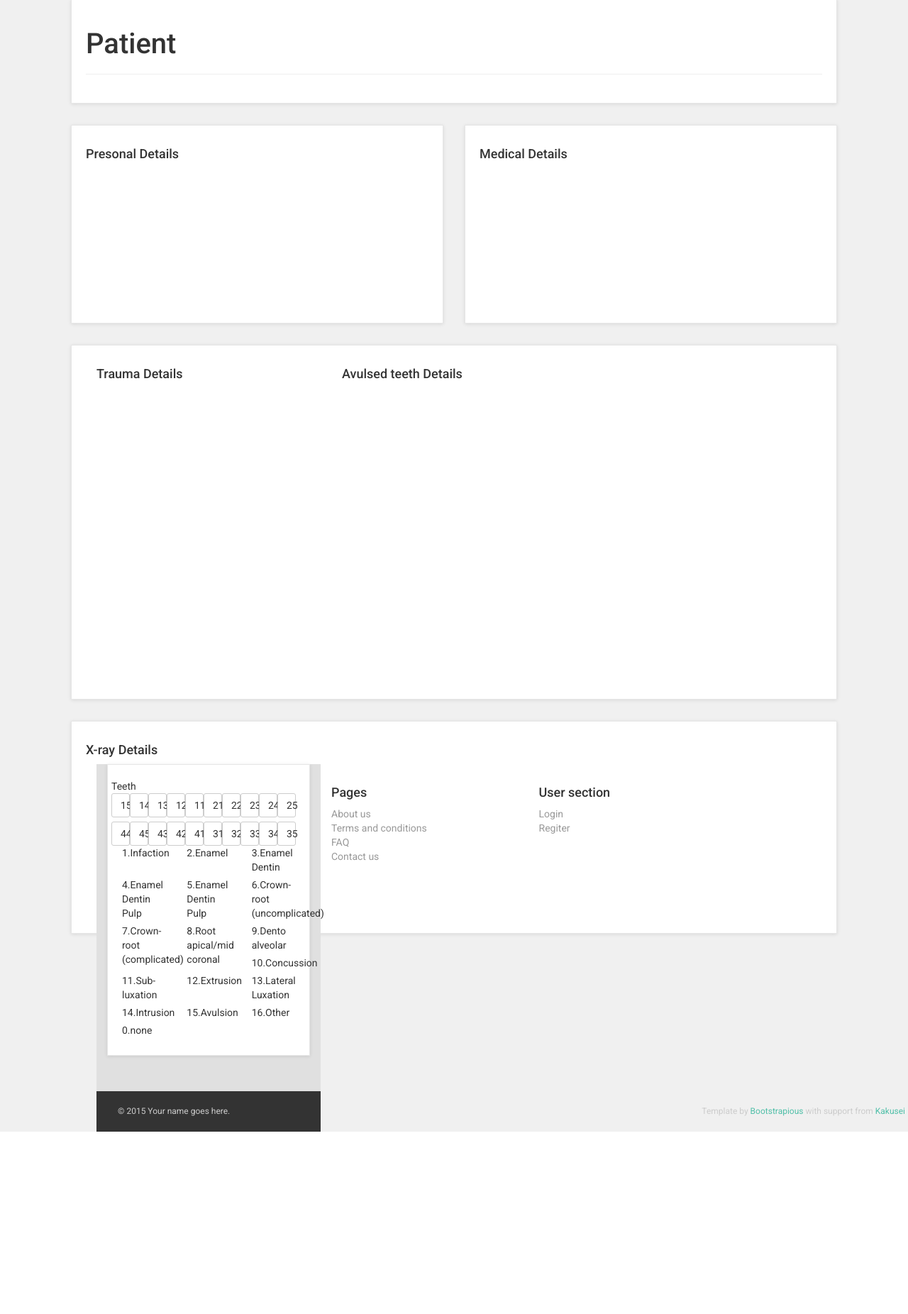
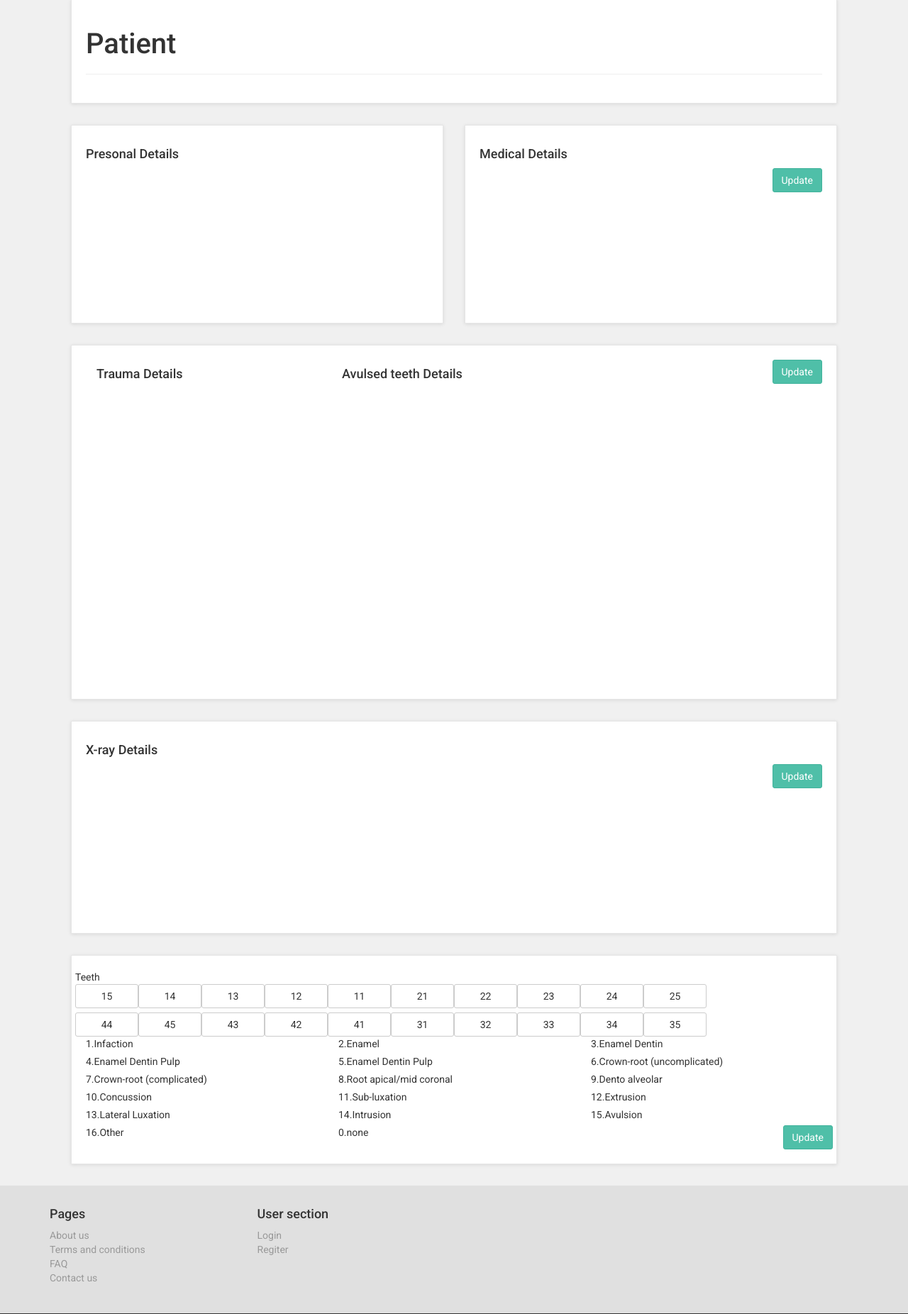
Before and after one commit to Sanjula007/KarapitiyaDental, a CodeIgniter app: page /database/index.php/traumatreatment/trauma_profile/1 in a window 1280 px wide. Shown: the part 201-2053 px from the top of the page at 71% size. Before the commit the page ends 1796 px from the top, so only its background shows below. Run offline with CodeIgniter, Linux system fonts and the light colour scheme; data that the repository does not hold is empty; some libraries are stand-ins or nearby versions.

Commit message:
add update buttons

```diff
--- a/Dental/application/views/Patient/t_profile.php
+++ b/Dental/application/views/Patient/t_profile.php
@@ -115,12 +115,11 @@
                                 <td><label >Is smoking :</label></td>
                                 <td><label ><?php echo $row->smoking.'. '.$row->smoking_number;?></label></td>
                             </tr>
-
-
-
-
                             <?php } ?>
                         </table>
+
+                        <button class='btn btn-primary pull-right'>Update</button>
+
 
 
                     </div>
@@ -230,16 +229,17 @@
 
 
                     </div>
-
+                    <button class='btn btn-primary pull-right'>Update</button>
                     </div>
                 </div>
 
                 <div class="col-md-12">
                     <div class="box"  style="min-height: 300px ">
                         <h4>X-ray Details</h4>
+
+                            <?php foreach($trauma_teeth_details as $row){?>
                         <div class="col-md-4">
                             <table>
-                            <?php foreach($trauma_teeth_details as $row){?>
                             <tr>
                                 <td><label >Xray:</label></td>
                                 <td><label ><?php  ?></label></td>
@@ -267,7 +267,7 @@
                             <?php } ?>
 
 
-
+                            <button class='btn btn-primary pull-right'>Update</button>
                     </div>
                 </div>
 
@@ -316,7 +316,7 @@
                                         <label class="col-sm-4"     > 16.Other</label>
                                         <label class="col-sm-4"  > 0.none</label>
                                 <input type="hidden" name="teeth"  value='<?php echo set_value('teeth'); ?>' id='teeth'>
-
+                                <button class='btn btn-primary pull-right'>Update</button>
                             </div>
 
 
```
Lines whose indentation alone changed are shown as unchanged.
